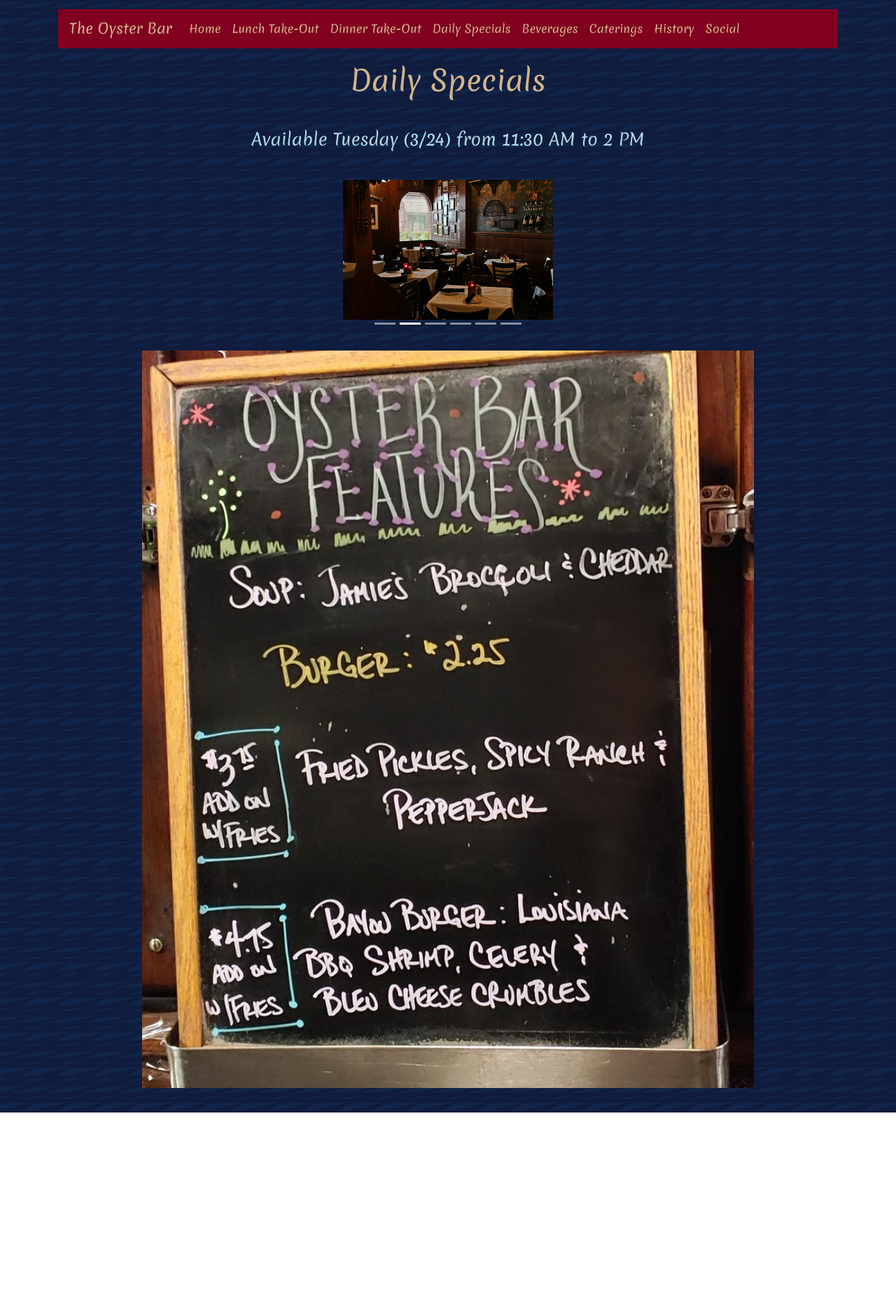
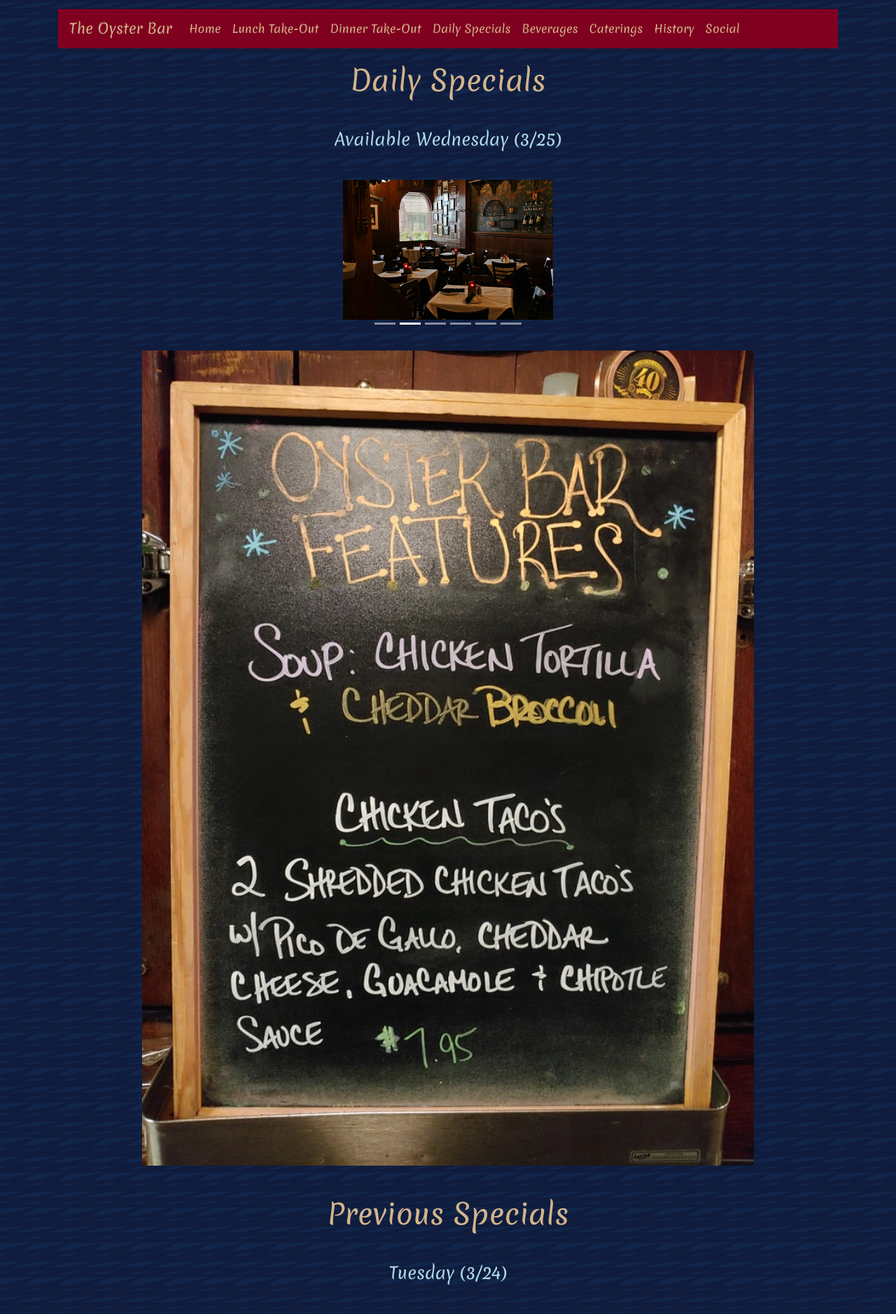
Before and after one commit to TrentGard/oyster-bar, a React (Create React App) app: page /#/daily_specials in a window 1280 px wide. Shown: the top 1878 px of the page at 70% size. Before the commit the page ends 1590 px from the top, so only its background shows below. Built offline with nearby package versions, Linux system fonts and the light colour scheme.

Commit message:
added Wednesday special

```diff
--- a/src/pages/CoronavirusSpecials.js
+++ b/src/pages/CoronavirusSpecials.js
@@ -1,5 +1,6 @@
 import React from "react";
 import dailySpecial1 from "../img/324.jpeg";
+import dailySpecial2 from "../img/325.jpeg";
 import OBCarousel from "../components/OBCarousel";
 import { Container } from "react-bootstrap";
 
@@ -8,8 +9,15 @@ function DailySpecials() {
     <Container>
       <h1 className="page-title">Daily Specials</h1>
       <br />
-      <h4 className="page-title blue">Available Tuesday (3/24) from 11:30 AM to 2 PM</h4>
+      <h4 className="page-title blue">Available Wednesday (3/25)</h4>
       <OBCarousel className="carousel-image-menu" />
+      <img src={dailySpecial2} alt="Daily Specials" className="menu-image" />
+      <br />
+      <br />
+      <h1 className="page-title">Previous Specials</h1>
+      <br />
+      <h4 className="page-title blue">Tuesday (3/24)</h4>
+      <br />
       <img src={dailySpecial1} alt="Daily Specials" className="menu-image" />
     </Container>
   );
```
Also changed, not shown: src/img/325.jpeg (added).
